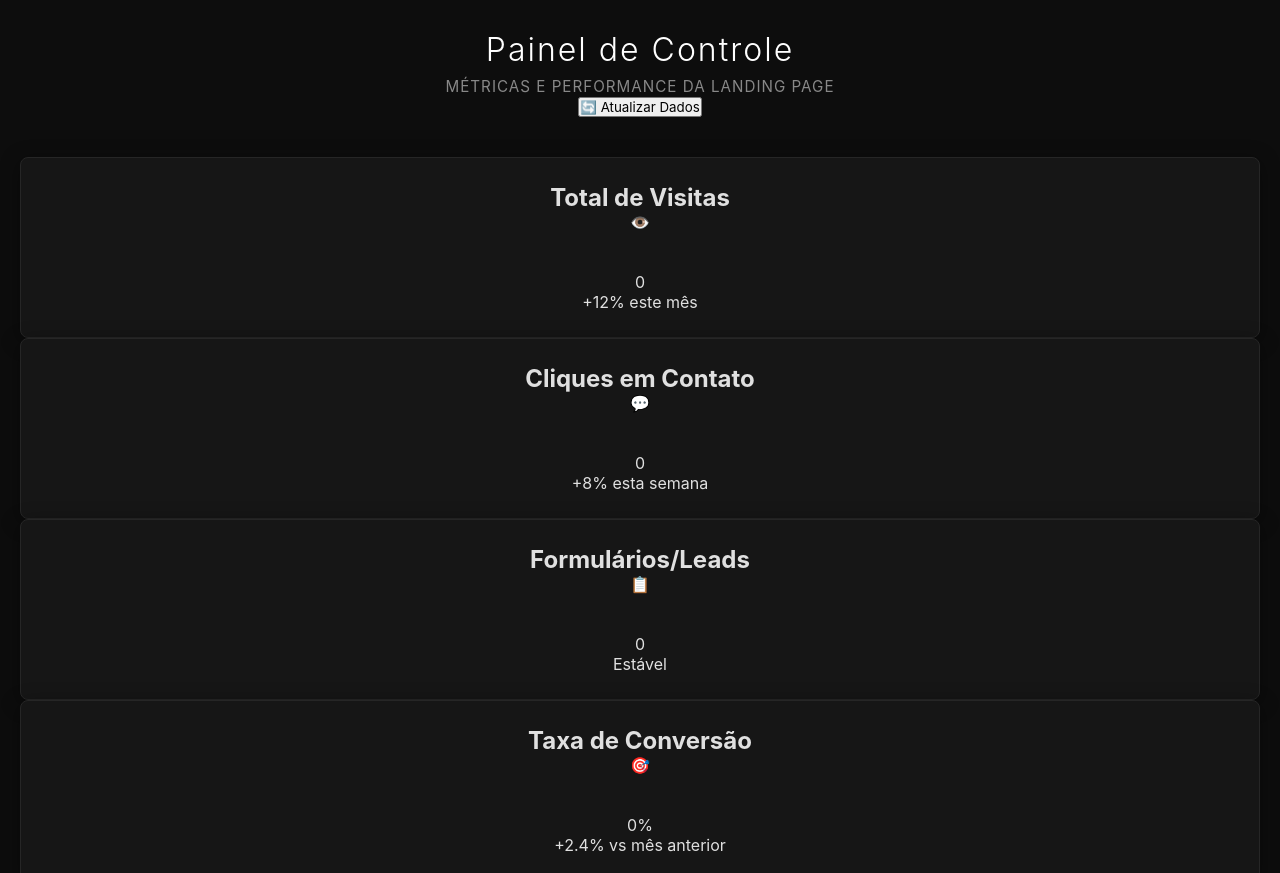
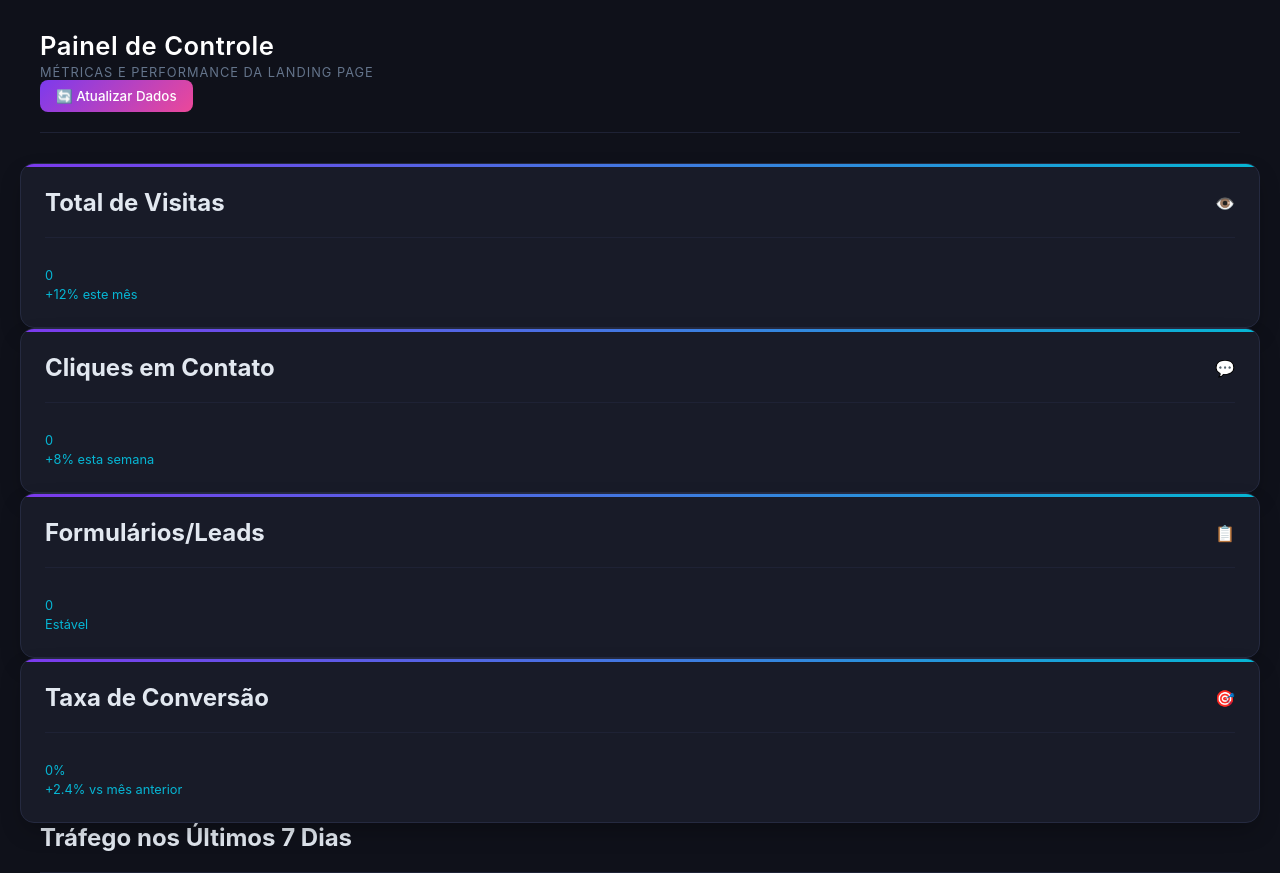
Before and after one commit to felippemouraphotografia-dev/dashboard-landing-page, a plain HTML site: page index.html in a window 1280 px wide. Shown: the top 873 px of the page. Drawn offline with Linux system fonts and the light colour scheme.

Commit message:
Update style.css

```diff
--- a/style.css
+++ b/style.css
@@ -7,75 +7,117 @@
 }
 
 body {
-    background-color: #0d0d0d; /* Fundo escuro elegante tipo galeria */
-    color: #e0e0e0;            /* Texto claro suave */
+    background-color: #0f111a; /* Fundo azul-escuro sofisticado estilo dashboard */
+    color: #e2e8f0;
     padding: 30px 20px;
     min-height: 100vh;
 }
 
 /* --- CABEÇALHO --- */
 header {
-    text-align: center;
-    margin-bottom: 40px;
+    max-width: 1200px;
+    margin: 0 auto 30px auto;
+    display: flex;
+    justify-content: space-between;
+    align-items: center;
+    border-bottom: 1px solid #1e2235;
+    padding-bottom: 20px;
 }
 
 header h1 {
-    font-size: 2rem;
+    font-size: 1.6rem;
     color: #ffffff;
-    font-weight: 300;
-    letter-spacing: 2px;
-    margin-bottom: 8px;
+    font-weight: 600;
+    letter-spacing: 0.5px;
 }
 
 header p {
-    color: #888888;
-    font-size: 0.95rem;
+    color: #64748b;
+    font-size: 0.8rem;
+    text-transform: uppercase;
     letter-spacing: 1px;
-    text-transform: uppercase;
+    margin-top: 4px;
 }
 
-/* --- GRID DE MÉTRICAS (CARTÕES) --- */
+/* Botão de atualizar com gradiente */
+header button {
+    background: linear-gradient(135deg, #7c3aed, #ec4899);
+    color: white;
+    border: none;
+    padding: 8px 16px;
+    border-radius: 8px;
+    font-weight: 500;
+    cursor: pointer;
+    transition: opacity 0.2s ease;
+}
+
+header button:hover {
+    opacity: 0.85;
+}
+
+/* --- GRID DE CARTÕES (ESTILO CRM) --- */
 .dashboard-container {
-    max-width: 1000px;
+    max-width: 1200px;
     margin: 0 auto;
     display: grid;
-    grid-template-columns: repeat(auto-fit, minmax(280px, 1fr));
+    grid-template-columns: repeat(auto-fit, minmax(250px, 1fr));
     gap: 20px;
 }
 
 .card {
-    background-color: #161616; /* Fundo do cartão ligeiramente mais claro */
-    border: 1px solid #262626; /* Borda subtil */
-    border-radius: 8px;
-    padding: 25px;
-    text-align: center;
-    box-shadow: 0 4px 20px rgba(0, 0, 0, 0.4);
+    background-color: #181b28; /* Fundo escuro do cartão */
+    border: 1px solid #252a40;  /* Borda sutil */
+    border-radius: 14px;
+    padding: 24px;
+    position: relative;
+    overflow: hidden;
+    box-shadow: 0 10px 25px -5px rgba(0, 0, 0, 0.3);
     transition: transform 0.2s ease, border-color 0.2s ease;
 }
 
+/* Linha de gradiente no topo de cada cartão (como na referência) */
+.card::before {
+    content: '';
+    position: absolute;
+    top: 0;
+    left: 0;
+    right: 0;
+    height: 3px;
+    background: linear-gradient(90deg, #7c3aed, #06b6d4);
+}
+
 .card:hover {
-    transform: translateY(-3px);
-    border-color: #d4af37; /* Detalhe dourado suave ao passar o rato */
+    transform: translateY(-4px);
+    border-color: #7c3aed;
 }
 
 .card h3 {
-    font-size: 0.9rem;
+    font-size: 0.8rem;
     text-transform: uppercase;
-    letter-spacing: 1.5px;
-    color: #999999;
+    letter-spacing: 1px;
+    color: #8b93ad;
     margin-bottom: 12px;
+    font-weight: 500;
 }
 
 .card .value {
     font-size: 2.2rem;
-    font-weight: 600;
+    font-weight: 700;
     color: #ffffff;
+    margin-bottom: 6px;
 }
 
-/* --- RODAPÉ / ESTADO --- */
+/* Texto descritivo / percentagem dentro do cartão */
+.card p, .card span {
+    font-size: 0.8rem;
+    color: #06b6d4; /* Tom ciano brilhante para destacar métricas */
+}
+
+/* --- RODAPÉ --- */
 .footer-status {
+    max-width: 1200px;
+    margin: 40px auto 0 auto;
     text-align: center;
-    margin-top: 40px;
-    color: #555555;
-    font-size: 0.85rem;
+    color: #475569;
+    font-size: 0.8rem;
 }
```
